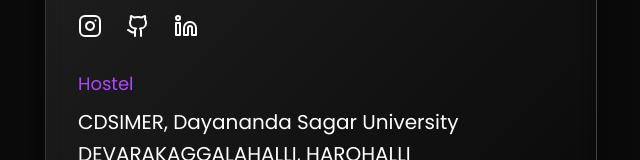
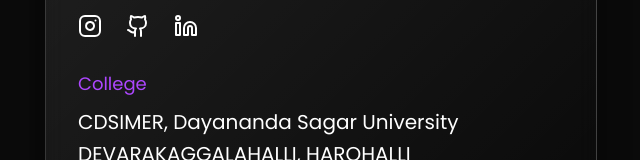
Before and after one commit to sh4sh4nk-9/shashanks_portfolio, a Next.js app: page / in a window 1280 px wide. Shown: the part 4178-4338 px from the top of the page, without its empty margins (11-651 px from the left). Built offline with nearby package versions, Linux system fonts and the light colour scheme.

Commit message:
Contats fix

```diff
--- a/components/Contact.tsx
+++ b/components/Contact.tsx
@@ -82,7 +82,7 @@ export const Contact = () => {
               </div>
 
                 <div className="space-y-2">
-                  <p className="text-lg text-purple-500">Hostel</p>
+                  <p className="text-lg text-purple-500">College</p>
                   <address className="text-xl not-italic leading-relaxed">
                     CDSIMER, Dayananda Sagar University<br/>
                     DEVARAKAGGALAHALLI, HAROHALLI<br/>
```
